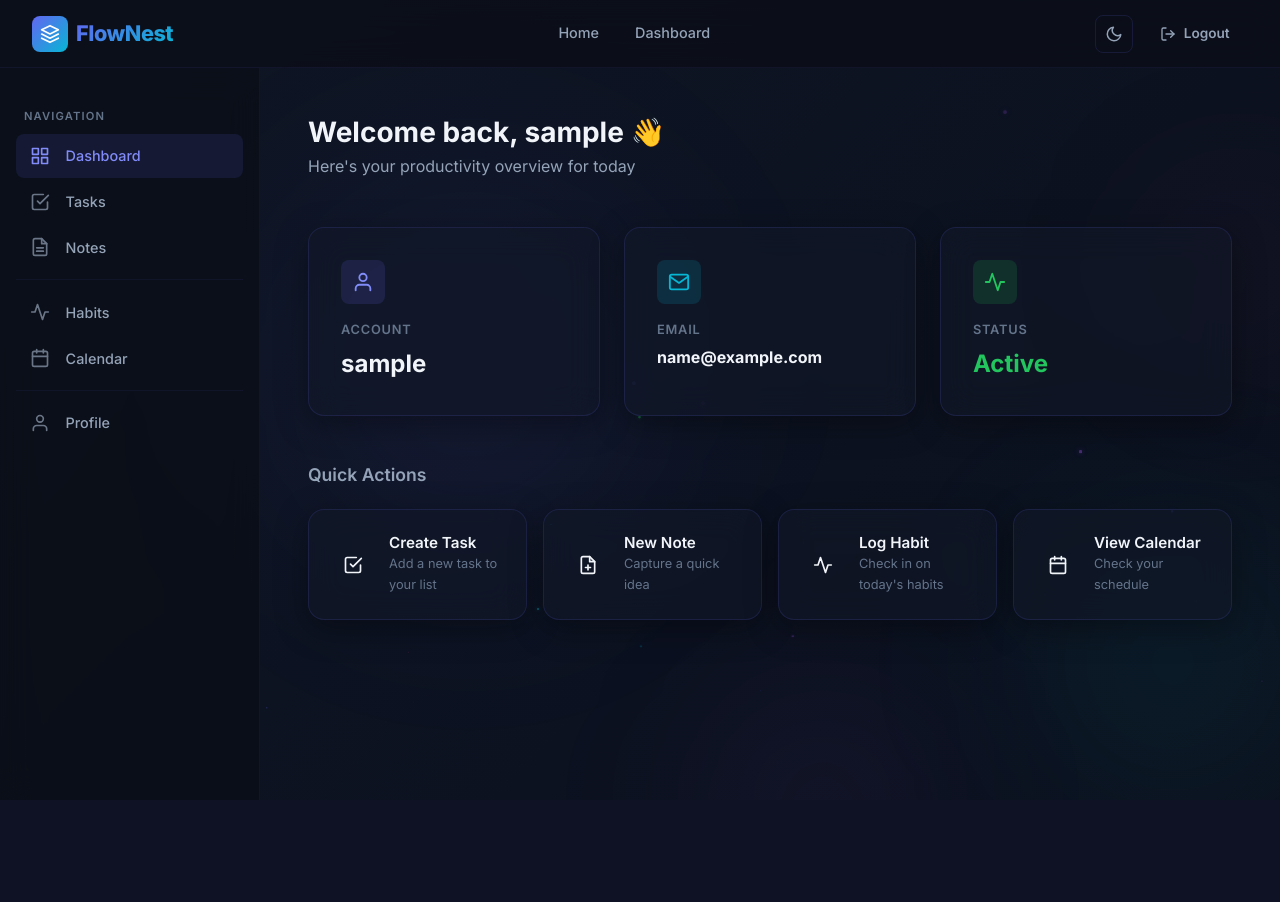
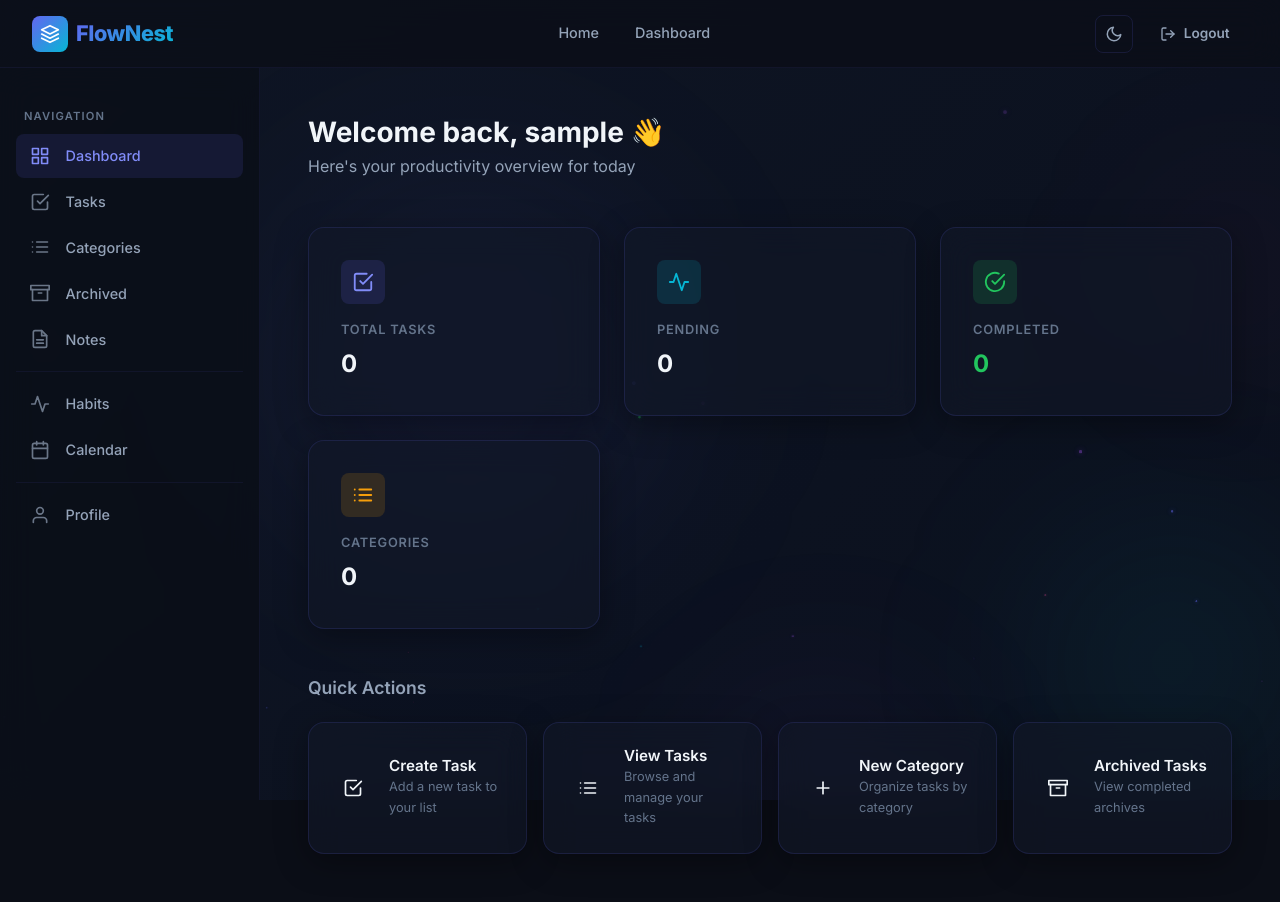
Before and after one commit to Sayalij1609/FlowNest_Personal_Productivity_Hub, a Flask app: page /dashboard/ in a window 1280 px wide. Before the commit the page ends 709 px from the top, so only its background shows below. Run offline with Flask 3, Linux system fonts and the light colour scheme; the visitor is signed in with stand-in values (Sample User, id 1).

Commit message:
Update sidebar navigation links and dashboard with live stats and quick actions

```diff
--- a/app/templates/dashboard/dashboard.html
+++ b/app/templates/dashboard/dashboard.html
@@ -17,33 +17,48 @@
             <div class="glass-card stat-card fade-in fade-in-delay-1">
                 <div class="stat-icon icon-indigo">
                     <svg viewBox="0 0 24 24" fill="none" stroke="currentColor" stroke-width="2" stroke-linecap="round" stroke-linejoin="round">
-                        <path d="M20 21v-2a4 4 0 0 0-4-4H8a4 4 0 0 0-4 4v2"></path>
-                        <circle cx="12" cy="7" r="4"></circle>
+                        <path d="M9 11l3 3L22 4"></path>
+                        <path d="M21 12v7a2 2 0 0 1-2 2H5a2 2 0 0 1-2-2V5a2 2 0 0 1 2-2h11"></path>
                     </svg>
                 </div>
-                <div class="stat-label">Account</div>
-                <div class="stat-value">{{ current_user.username }}</div>
+                <div class="stat-label">Total Tasks</div>
+                <div class="stat-value">{{ current_user.tasks|length }}</div>
             </div>
 
             <div class="glass-card stat-card fade-in fade-in-delay-2">
                 <div class="stat-icon icon-cyan">
                     <svg viewBox="0 0 24 24" fill="none" stroke="currentColor" stroke-width="2" stroke-linecap="round" stroke-linejoin="round">
-                        <path d="M4 4h16c1.1 0 2 .9 2 2v12c0 1.1-.9 2-2 2H4c-1.1 0-2-.9-2-2V6c0-1.1.9-2 2-2z"></path>
-                        <polyline points="22,6 12,13 2,6"></polyline>
+                        <polyline points="22 12 18 12 15 21 9 3 6 12 2 12"></polyline>
                     </svg>
                 </div>
-                <div class="stat-label">Email</div>
-                <div class="stat-value" style="font-size: 1rem; word-break: break-all;">{{ current_user.email }}</div>
+                <div class="stat-label">Pending</div>
+                <div class="stat-value">{{ current_user.tasks|selectattr('status', 'equalto', 'Pending')|list|length }}</div>
             </div>
 
             <div class="glass-card stat-card fade-in fade-in-delay-3">
                 <div class="stat-icon icon-green">
                     <svg viewBox="0 0 24 24" fill="none" stroke="currentColor" stroke-width="2" stroke-linecap="round" stroke-linejoin="round">
-                        <path d="M22 12h-4l-3 9L9 3l-3 9H2"></path>
+                        <path d="M22 11.08V12a10 10 0 1 1-5.93-9.14"></path>
+                        <polyline points="22 4 12 14.01 9 11.01"></polyline>
                     </svg>
                 </div>
-                <div class="stat-label">Status</div>
-                <div class="stat-value" style="color: var(--success);">Active</div>
+                <div class="stat-label">Completed</div>
+                <div class="stat-value" style="color: var(--success);">{{ current_user.tasks|selectattr('status', 'equalto', 'Completed')|list|length }}</div>
+            </div>
+
+            <div class="glass-card stat-card fade-in fade-in-delay-4">
+                <div class="stat-icon icon-amber">
+                    <svg viewBox="0 0 24 24" fill="none" stroke="currentColor" stroke-width="2" stroke-linecap="round" stroke-linejoin="round">
+                        <line x1="8" y1="6" x2="21" y2="6"></line>
+                        <line x1="8" y1="12" x2="21" y2="12"></line>
+                        <line x1="8" y1="18" x2="21" y2="18"></line>
+                        <line x1="3" y1="6" x2="3.01" y2="6"></line>
+                        <line x1="3" y1="12" x2="3.01" y2="12"></line>
+                        <line x1="3" y1="18" x2="3.01" y2="18"></line>
+                    </svg>
+                </div>
+                <div class="stat-label">Categories</div>
+                <div class="stat-value">{{ current_user.categories|length }}</div>
             </div>
 
         </div>
@@ -53,7 +68,7 @@
 
         <div class="quick-actions-grid">
 
-            <a href="#" class="glass-card quick-action-card fade-in fade-in-delay-1">
+            <a href="{{ url_for('tasks.create_task') }}" class="glass-card quick-action-card fade-in fade-in-delay-1">
                 <div class="qa-icon icon-indigo">
                     <svg viewBox="0 0 24 24" fill="none" stroke="currentColor" stroke-width="2" stroke-linecap="round" stroke-linejoin="round">
                         <path d="M9 11l3 3L22 4"></path>
@@ -66,45 +81,47 @@
                 </div>
             </a>
 
-            <a href="#" class="glass-card quick-action-card fade-in fade-in-delay-2">
+            <a href="{{ url_for('tasks.list_tasks') }}" class="glass-card quick-action-card fade-in fade-in-delay-2">
                 <div class="qa-icon icon-cyan">
                     <svg viewBox="0 0 24 24" fill="none" stroke="currentColor" stroke-width="2" stroke-linecap="round" stroke-linejoin="round">
-                        <path d="M14 2H6a2 2 0 0 0-2 2v16a2 2 0 0 0 2 2h12a2 2 0 0 0 2-2V8z"></path>
-                        <polyline points="14 2 14 8 20 8"></polyline>
-                        <line x1="12" y1="18" x2="12" y2="12"></line>
-                        <line x1="9" y1="15" x2="15" y2="15"></line>
+                        <line x1="8" y1="6" x2="21" y2="6"></line>
+                        <line x1="8" y1="12" x2="21" y2="12"></line>
+                        <line x1="8" y1="18" x2="21" y2="18"></line>
+                        <line x1="3" y1="6" x2="3.01" y2="6"></line>
+                        <line x1="3" y1="12" x2="3.01" y2="12"></line>
+                        <line x1="3" y1="18" x2="3.01" y2="18"></line>
                     </svg>
                 </div>
                 <div class="qa-text">
-                    <h4>New Note</h4>
-                    <p>Capture a quick idea</p>
+                    <h4>View Tasks</h4>
+                    <p>Browse and manage your tasks</p>
                 </div>
             </a>
 
-            <a href="#" class="glass-card quick-action-card fade-in fade-in-delay-3">
+            <a href="{{ url_for('categories.create_category') }}" class="glass-card quick-action-card fade-in fade-in-delay-3">
                 <div class="qa-icon icon-green">
                     <svg viewBox="0 0 24 24" fill="none" stroke="currentColor" stroke-width="2" stroke-linecap="round" stroke-linejoin="round">
-                        <path d="M22 12h-4l-3 9L9 3l-3 9H2"></path>
+                        <line x1="12" y1="5" x2="12" y2="19"></line>
+                        <line x1="5" y1="12" x2="19" y2="12"></line>
                     </svg>
                 </div>
                 <div class="qa-text">
-                    <h4>Log Habit</h4>
-                    <p>Check in on today's habits</p>
+                    <h4>New Category</h4>
+                    <p>Organize tasks by category</p>
                 </div>
             </a>
 
-            <a href="#" class="glass-card quick-action-card fade-in fade-in-delay-4">
+            <a href="{{ url_for('tasks.archived_tasks') }}" class="glass-card quick-action-card fade-in fade-in-delay-4">
                 <div class="qa-icon icon-amber">
                     <svg viewBox="0 0 24 24" fill="none" stroke="currentColor" stroke-width="2" stroke-linecap="round" stroke-linejoin="round">
-                        <rect x="3" y="4" width="18" height="18" rx="2" ry="2"></rect>
-                        <line x1="16" y1="2" x2="16" y2="6"></line>
-                        <line x1="8" y1="2" x2="8" y2="6"></line>
-                        <line x1="3" y1="10" x2="21" y2="10"></line>
+                        <polyline points="21 8 21 21 3 21 3 8"></polyline>
+                        <rect x="1" y="3" width="22" height="5"></rect>
+                        <line x1="10" y1="12" x2="14" y2="12"></line>
                     </svg>
                 </div>
                 <div class="qa-text">
-                    <h4>View Calendar</h4>
-                    <p>Check your schedule</p>
+                    <h4>Archived Tasks</h4>
+                    <p>View completed archives</p>
                 </div>
             </a>
 
--- a/app/templates/sidebar.html
+++ b/app/templates/sidebar.html
@@ -5,8 +5,9 @@
 
     <ul class="sidebar-nav">
         <li>
-            <a href="{{ url_for('dashboard.home') }}" class="active">
-                <svg viewBox="0 0 24 24" fill="none" stroke="currentColor" stroke-width="2" stroke-linecap="round" stroke-linejoin="round">
+            <a href="{{ url_for('dashboard.home') }}" class="{{ 'active' if request.endpoint == 'dashboard.home' else '' }}">
+                <svg viewBox="0 0 24 24" fill="none" stroke="currentColor" stroke-width="2" stroke-linecap="round"
+                    stroke-linejoin="round">
                     <rect x="3" y="3" width="7" height="7"></rect>
                     <rect x="14" y="3" width="7" height="7"></rect>
                     <rect x="14" y="14" width="7" height="7"></rect>
@@ -16,8 +17,9 @@
             </a>
         </li>
         <li>
-            <a href="#">
-                <svg viewBox="0 0 24 24" fill="none" stroke="currentColor" stroke-width="2" stroke-linecap="round" stroke-linejoin="round">
+            <a href="{{ url_for('tasks.list_tasks') }}" class="{{ 'active' if request.endpoint and request.endpoint.startswith('tasks.') and request.endpoint != 'tasks.archived_tasks' else '' }}">
+                <svg viewBox="0 0 24 24" fill="none" stroke="currentColor" stroke-width="2" stroke-linecap="round"
+                    stroke-linejoin="round">
                     <path d="M9 11l3 3L22 4"></path>
                     <path d="M21 12v7a2 2 0 0 1-2 2H5a2 2 0 0 1-2-2V5a2 2 0 0 1 2-2h11"></path>
                 </svg>
@@ -25,8 +27,34 @@
             </a>
         </li>
         <li>
+            <a href="{{ url_for('categories.list_categories') }}" class="{{ 'active' if request.endpoint and request.endpoint.startswith('categories.') else '' }}">
+                <svg viewBox="0 0 24 24" fill="none" stroke="currentColor" stroke-width="2" stroke-linecap="round"
+                    stroke-linejoin="round">
+                    <line x1="8" y1="6" x2="21" y2="6"></line>
+                    <line x1="8" y1="12" x2="21" y2="12"></line>
+                    <line x1="8" y1="18" x2="21" y2="18"></line>
+                    <line x1="3" y1="6" x2="3.01" y2="6"></line>
+                    <line x1="3" y1="12" x2="3.01" y2="12"></line>
+                    <line x1="3" y1="18" x2="3.01" y2="18"></line>
+                </svg>
+                Categories
+            </a>
+        </li>
+        <li>
+            <a href="{{ url_for('tasks.archived_tasks') }}" class="{{ 'active' if request.endpoint == 'tasks.archived_tasks' else '' }}">
+                <svg viewBox="0 0 24 24" fill="none" stroke="currentColor" stroke-width="2" stroke-linecap="round"
+                    stroke-linejoin="round">
+                    <polyline points="21 8 21 21 3 21 3 8"></polyline>
+                    <rect x="1" y="3" width="22" height="5"></rect>
+                    <line x1="10" y1="12" x2="14" y2="12"></line>
+                </svg>
+                Archived
+            </a>
+        </li>
+        <li>
             <a href="#">
-                <svg viewBox="0 0 24 24" fill="none" stroke="currentColor" stroke-width="2" stroke-linecap="round" stroke-linejoin="round">
+                <svg viewBox="0 0 24 24" fill="none" stroke="currentColor" stroke-width="2" stroke-linecap="round"
+                    stroke-linejoin="round">
                     <path d="M14 2H6a2 2 0 0 0-2 2v16a2 2 0 0 0 2 2h12a2 2 0 0 0 2-2V8z"></path>
                     <polyline points="14 2 14 8 20 8"></polyline>
                     <line x1="16" y1="13" x2="8" y2="13"></line>
@@ -40,7 +68,8 @@
 
         <li>
             <a href="#">
-                <svg viewBox="0 0 24 24" fill="none" stroke="currentColor" stroke-width="2" stroke-linecap="round" stroke-linejoin="round">
+                <svg viewBox="0 0 24 24" fill="none" stroke="currentColor" stroke-width="2" stroke-linecap="round"
+                    stroke-linejoin="round">
                     <path d="M22 12h-4l-3 9L9 3l-3 9H2"></path>
                 </svg>
                 Habits
@@ -48,7 +77,8 @@
         </li>
         <li>
             <a href="#">
-                <svg viewBox="0 0 24 24" fill="none" stroke="currentColor" stroke-width="2" stroke-linecap="round" stroke-linejoin="round">
+                <svg viewBox="0 0 24 24" fill="none" stroke="currentColor" stroke-width="2" stroke-linecap="round"
+                    stroke-linejoin="round">
                     <rect x="3" y="4" width="18" height="18" rx="2" ry="2"></rect>
                     <line x1="16" y1="2" x2="16" y2="6"></line>
                     <line x1="8" y1="2" x2="8" y2="6"></line>
@@ -62,7 +92,8 @@
 
         <li>
             <a href="#">
-                <svg viewBox="0 0 24 24" fill="none" stroke="currentColor" stroke-width="2" stroke-linecap="round" stroke-linejoin="round">
+                <svg viewBox="0 0 24 24" fill="none" stroke="currentColor" stroke-width="2" stroke-linecap="round"
+                    stroke-linejoin="round">
                     <path d="M20 21v-2a4 4 0 0 0-4-4H8a4 4 0 0 0-4 4v2"></path>
                     <circle cx="12" cy="7" r="4"></circle>
                 </svg>
```
